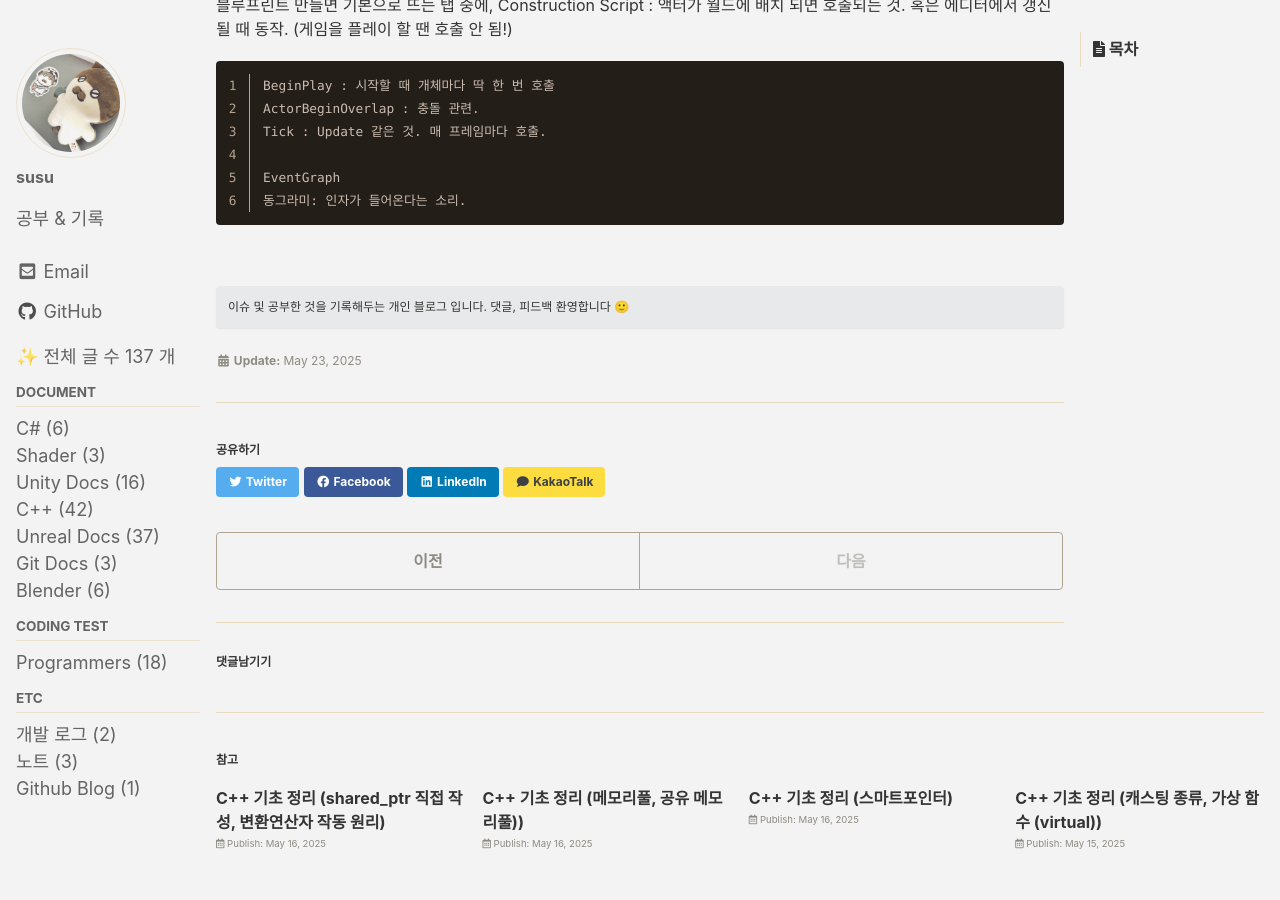
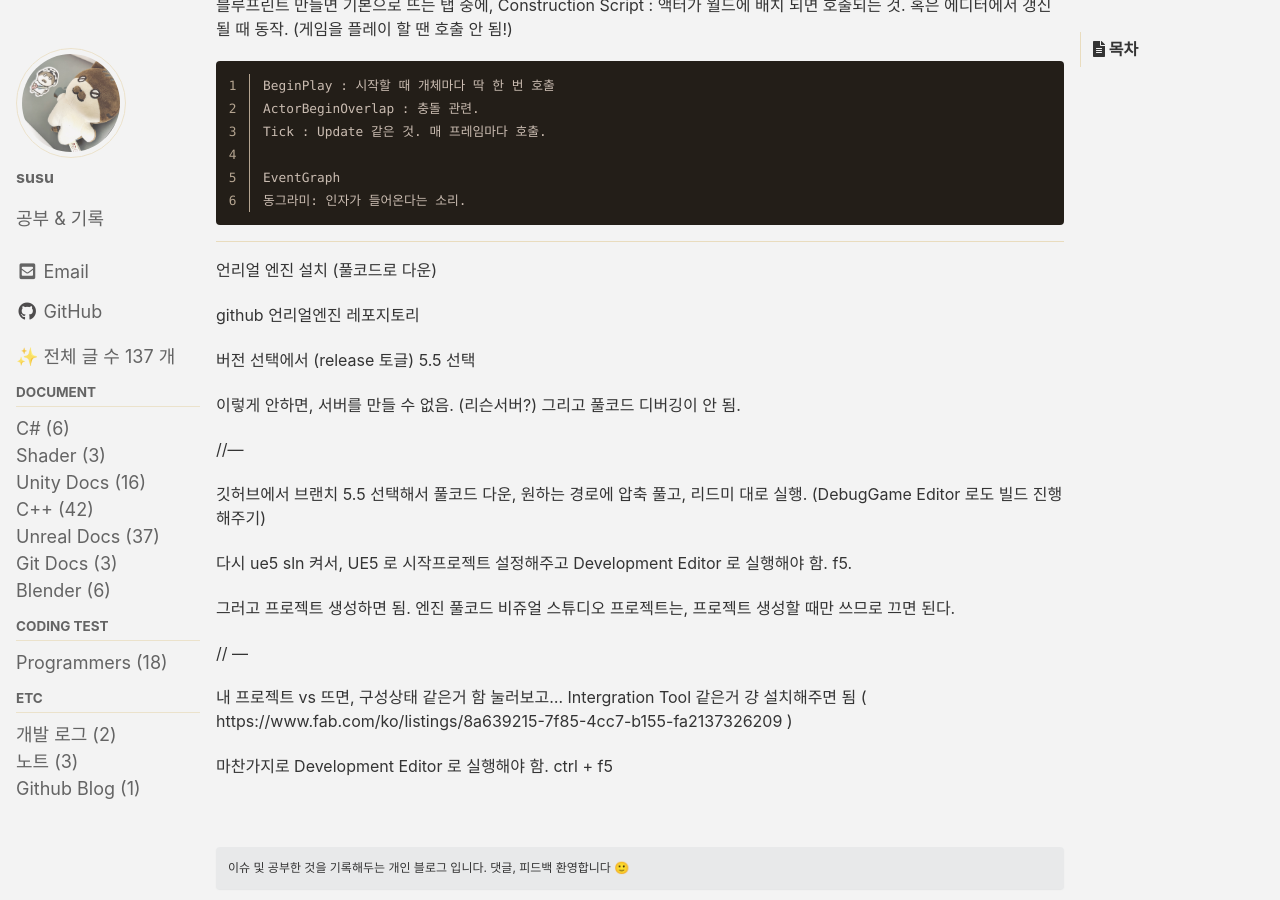
Before and after one commit to eggmong/eggmong.github.io, a Jekyll site: the page built from _posts/UnrealDocs/2025-05-23-1-Blueprint.md, in a window 1280 px wide and 900 px high, scrolled down 424 px. Built offline with Jekyll 4.4.1, drawn with Linux system fonts in a browser that asks for light colours; cached includes are drawn as plain includes; some web fonts are replaced; comment, search, counter and statistics services are not loaded.

Commit message:
언리얼 풀코드로 설치하는 법 정리 필요

```diff
--- a/_posts/UnrealDocs/2025-05-23-1-Blueprint.md
+++ b/_posts/UnrealDocs/2025-05-23-1-Blueprint.md
@@ -36,3 +36,40 @@ Blueprint macro library
 
 	EventGraph
 	동그라미: 인자가 들어온다는 소리.
+
+---
+
+언리얼 엔진 설치 (풀코드로 다운)
+
+github 언리얼엔진 레포지토리
+
+버전 선택에서 (release 토글)
+5.5 선택
+
+이렇게 안하면, 서버를 만들 수 없음. (리슨서버?)
+그리고 풀코드 디버깅이 안 됨.
+
+//---
+
+깃허브에서 브랜치 5.5 선택해서 풀코드 다운,
+원하는 경로에 압축 풀고, 리드미 대로 실행.
+(DebugGame Editor 로도 빌드 진행해주기)
+
+
+다시 ue5 sln 켜서,
+UE5 로 시작프로젝트 설정해주고
+Development Editor 로 실행해야 함.
+f5.
+
+그러고 프로젝트 생성하면 됨.
+엔진 풀코드 비쥬얼 스튜디오 프로젝트는, 프로젝트 생성할 때만 쓰므로 끄면 된다.
+
+// ---
+
+내 프로젝트 vs 뜨면,
+구성상태 같은거 함 눌러보고... Intergration Tool 같은거 걍 설치해주면 됨
+( https://www.fab.com/ko/listings/8a639215-7f85-4cc7-b155-fa2137326209 )
+
+
+마찬가지로 Development Editor 로 실행해야 함.
+ctrl + f5
```
